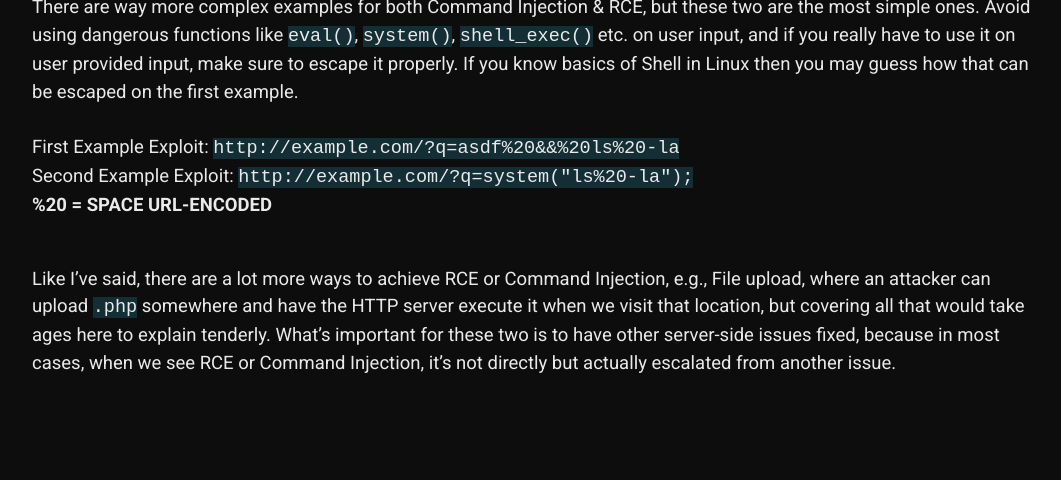
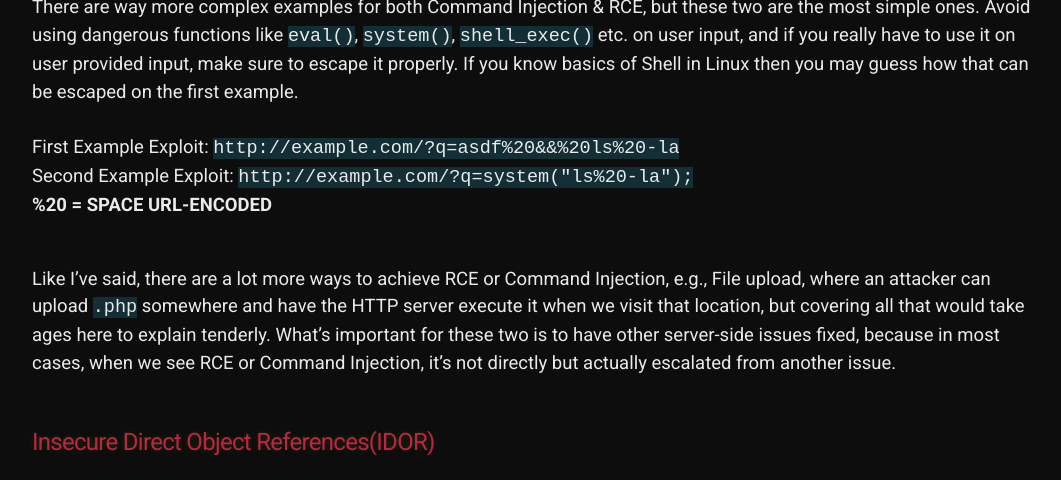
Before and after one commit to 20kilograma/blog, a Jekyll site: the page built from php-sec.md, in a window 1280 px wide and 900 px high, scrolled down 12033 px, cut to the strip 420-900 px from the top of the window. Shown: the whole strip, without its empty margins (108-1169 px from the left). Built offline with Jekyll 4.4.1, drawn with Linux system fonts in a browser that asks for light colours; some web fonts are replaced; our own code applies the rules of GitHub Pages for plain Markdown files; before the commit the page ends 12851 px from its top, so only the background shows below that.

Commit message:
Update php-sec.md

```diff
--- a/php-sec.md
+++ b/php-sec.md
@@ -235,4 +235,6 @@
 <strong>%20 = SPACE URL-ENCODED</strong><br><br>
 
 Like I've said, there are a lot more ways to achieve RCE or Command Injection, e.g., File upload, where an attacker can upload <code>.php</code> somewhere and have the HTTP server execute it when we visit that location, but covering all that would take ages here to explain tenderly.
-What's important for these two is to have other server-side issues fixed, because in most cases, when we see RCE or Command Injection, it's not directly but actually escalated from another issue.
+What's important for these two is to have other server-side issues fixed, because in most cases, when we see RCE or Command Injection, it's not directly but actually escalated from another issue.<br><br>
+
+## Insecure Direct Object References(IDOR)
```
